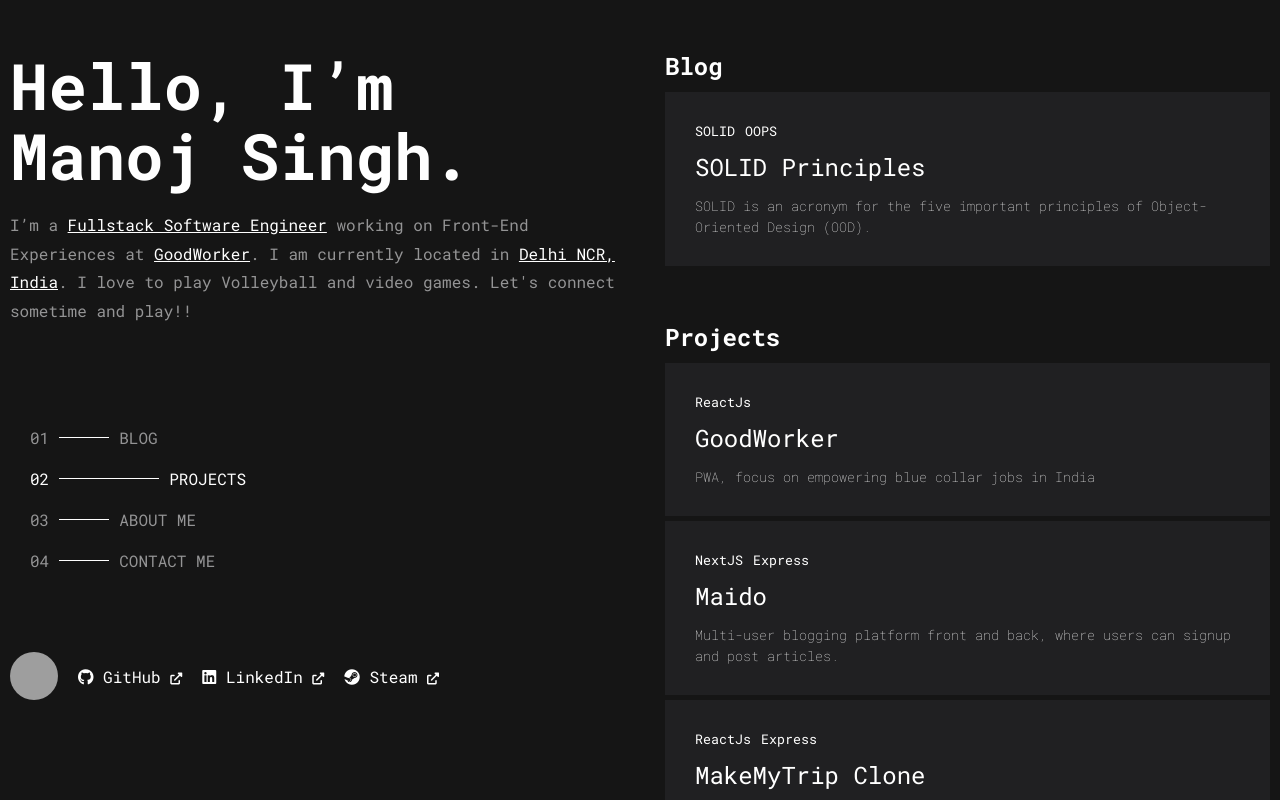
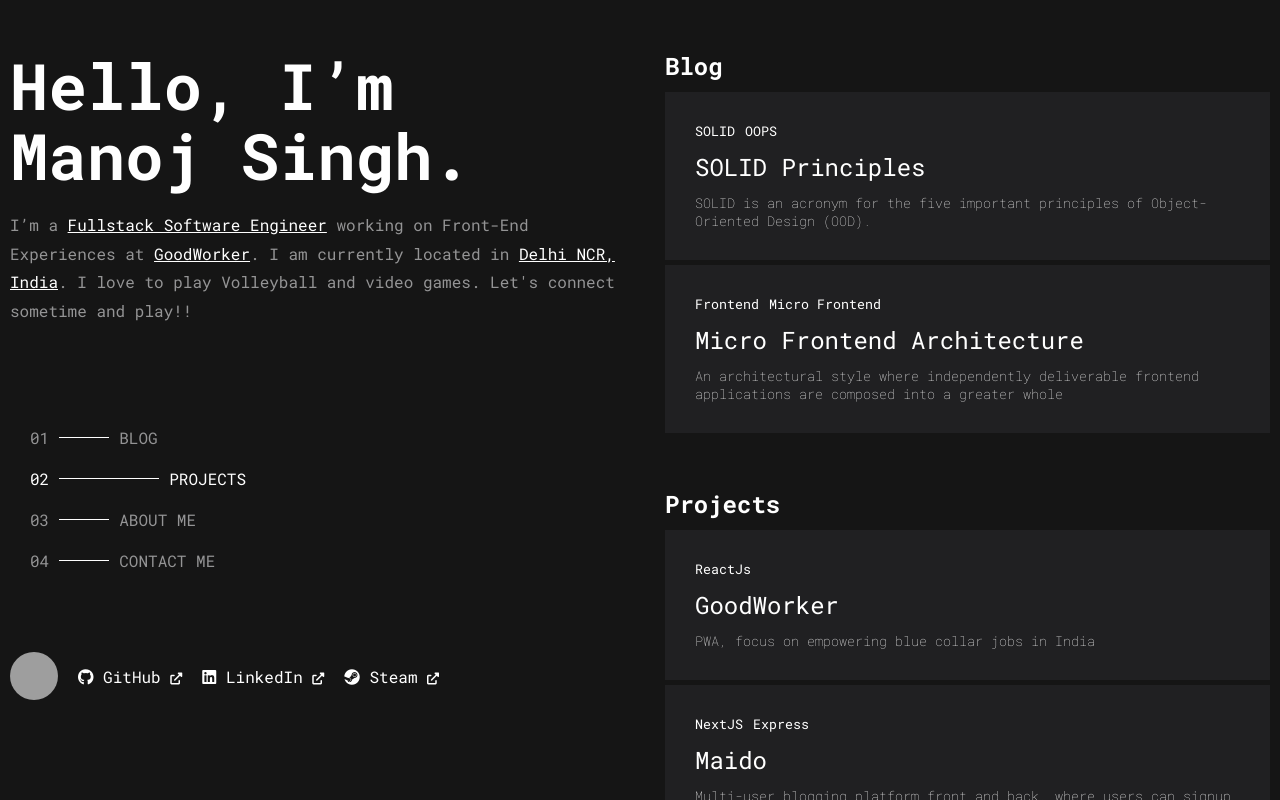
Before and after one commit to imanojsingh20/portfolio, a Next.js app: page / in a window 1280 px wide. Shown: the top 800 px of the page. Built offline with nearby package versions, Linux system fonts and the light colour scheme; grey boxes are pictures that could not be loaded.

Commit message:
added micro frontend guide blog post

```diff
--- a/components/Blog/constant.ts
+++ b/components/Blog/constant.ts
@@ -8,6 +8,15 @@
             url: '/blog/solid-principles',
         },
     },
+    {
+        tag: ['Frontend', 'Micro Frontend'],
+        title: 'Micro Frontend Architecture',
+        desc: 'An architectural style where independently deliverable frontend applications are composed into a greater whole',
+        link: {
+            external: false,
+            url: '/blog/micro-frontend-architecture',
+        },
+    },
 ];
 
 export default data;
--- a/components/ReactMarkDown/styles.tsx
+++ b/components/ReactMarkDown/styles.tsx
@@ -3,7 +3,7 @@
 
 export const ReactMarkdownStyled = styled(ReactMarkdown)<Options>`
     padding: 5rem 0;
-    color: #c9d1d9;
+    color: #dce1e6;
     img {
         width: 100%;
     }
@@ -15,7 +15,7 @@
     }
 
     p {
-        padding: 0.5rem 0;
+        padding: 1rem 0;
     }
 
     a {
--- a/components/RectangleCard/index.tsx
+++ b/components/RectangleCard/index.tsx
@@ -5,9 +5,9 @@
 const RectangleCard: React.FC<IProps> = ({ tag, title, desc, link, handleHover, fade }) => {
     const prop = {};
     return (
-        <RectangleCardWrapper fade={fade} onMouseOver={(e) => handleHover(title)} onMouseLeave={() => handleHover('')}>
-            <Link href={link.url} passHref>
-                <a {...(link.external && { target: '_blank' })}>
+        <Link href={link.url} passHref>
+            <a {...(link.external && { target: '_blank' })}>
+                <RectangleCardWrapper fade={fade} onMouseOver={(e) => handleHover(title)} onMouseLeave={() => handleHover('')}>
                     <div className='tags'>
                         {tag.map((item) => (
                             <small key={item} className='tag'>
@@ -18,9 +18,9 @@
 
                     <h1>{title}</h1>
                     <small className='desc'>{desc}</small>
-                </a>
-            </Link>
-        </RectangleCardWrapper>
+                </RectangleCardWrapper>
+            </a>
+        </Link>
     );
 };
 
--- a/components/RectangleCard/styles.tsx
+++ b/components/RectangleCard/styles.tsx
@@ -26,6 +26,12 @@
 
     .desc {
         font-weight: lighter;
+
+        overflow: hidden;
+        text-overflow: ellipsis;
+        display: -webkit-box;
+        -webkit-line-clamp: 2; /* number of lines to show */
+        -webkit-box-orient: vertical;
     }
 
     &:hover {
--- a/constants/posts.ts
+++ b/constants/posts.ts
@@ -4,6 +4,11 @@
         url: 'https://gitlab.com/api/v4/projects/26530497/repository/files/readme.md/raw',
         title: 'SOLID Principles',
     },
+    {
+        pageId: 'micro-frontend-architecture',
+        url: 'https://raw.githubusercontent.com/blackhatplay/mfe-guide/master/readme.md',
+        title: 'Micro Frontend Architecture',
+    },
 ];
 
 export type PostConfig = typeof posts[0];
```
